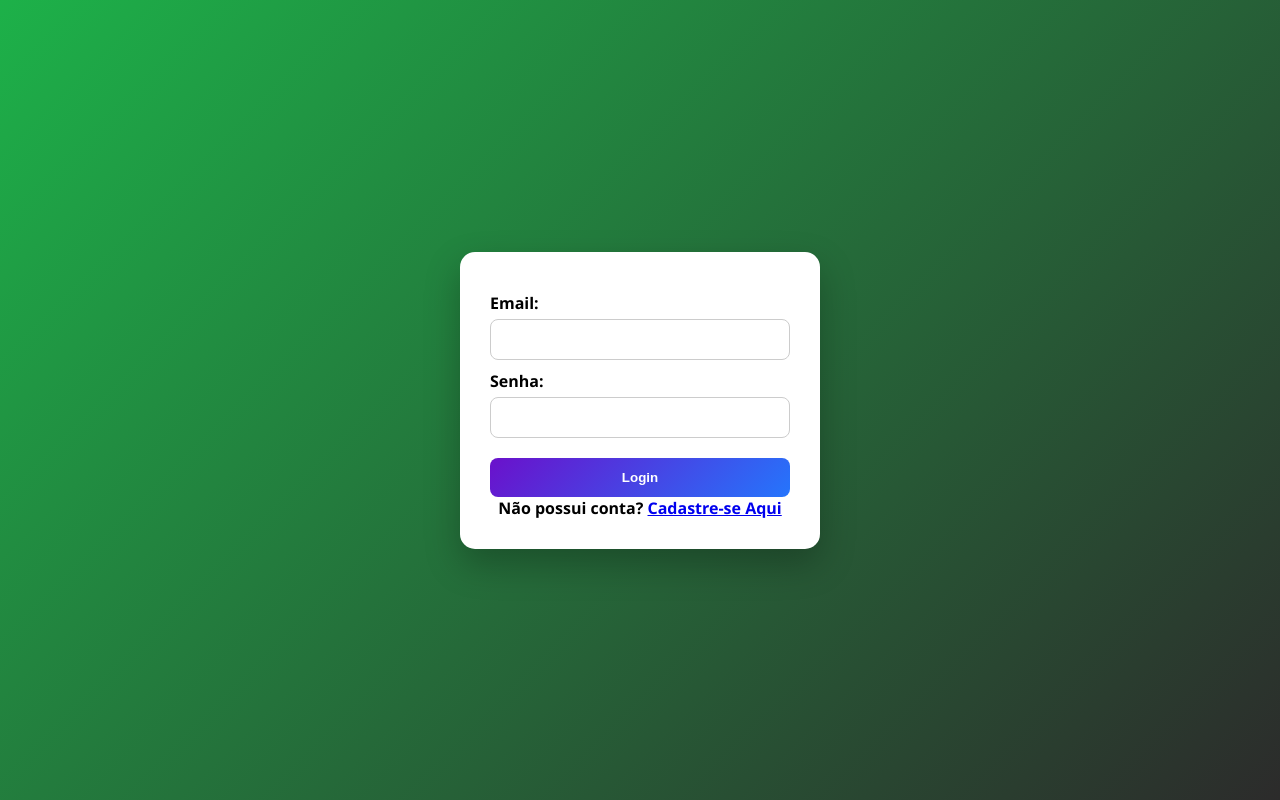
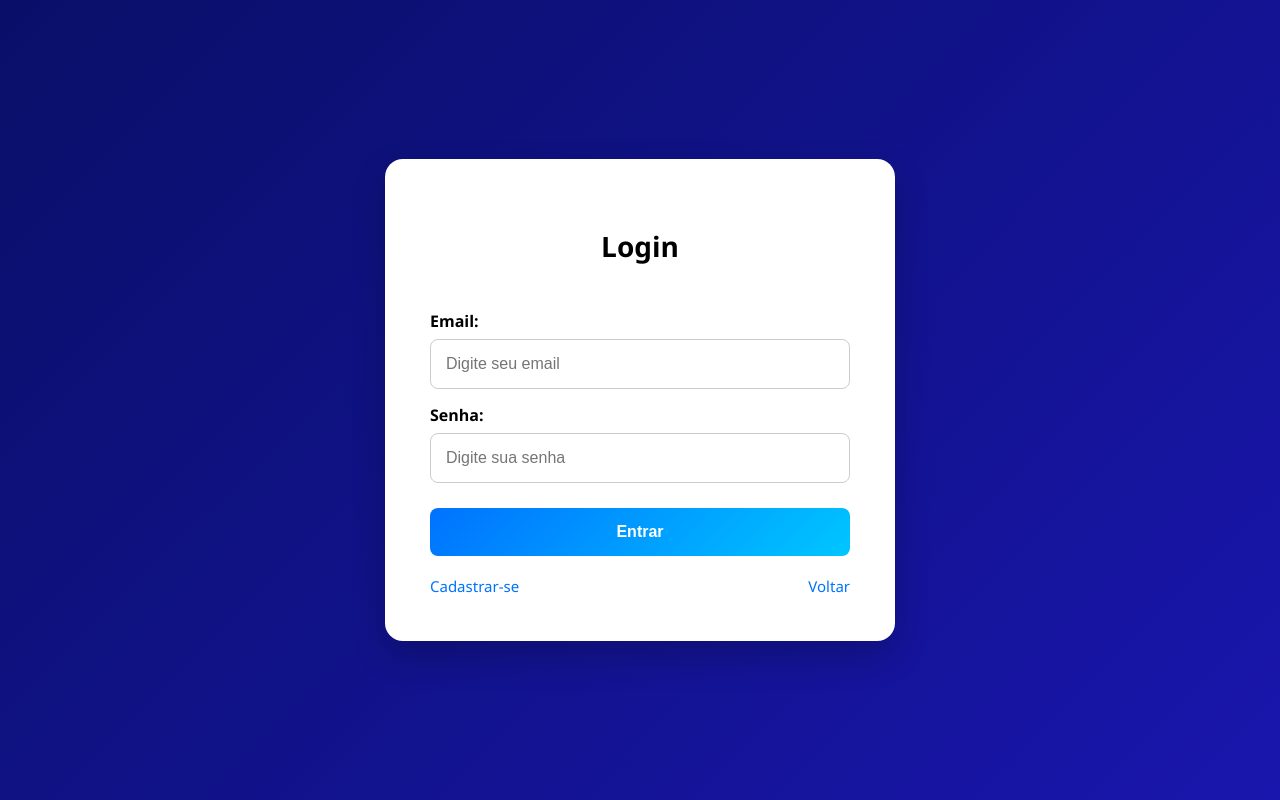
Before and after one commit to victor-hpsaraiva/Controle_Orcamentario, a website: page telaLogin.html in a window 1280 px wide. Drawn offline with Linux system fonts and the light colour scheme.

Commit message:
site cadastrando corretamente no banco de dados + tela de login (feito pelo josue que havia mandado no teams)

```diff
--- a/css/login.css
+++ b/css/login.css
@@ -1,4 +1,4 @@
-/* Tela inteira centralizada */
+/* Tela inteira */
 body {
     margin: 0;
     padding: 0;
@@ -8,28 +8,28 @@ body {
     justify-content: center;
     align-items: center;
 
-  background: linear-gradient(135deg, #1db149, #2c2b2b);
-  font-family: "Segoe UI", Arial, sans-serif;
+    font-family: 'Segoe UI', Arial, sans-serif;
+    background: linear-gradient(135deg, #090f68, #1916ad);
 }
 
-/* Card de login */
-section {
+/* Card maior */
+.card {
     background: white;
-  padding: 30px;
-  border-radius: 15px;
-  width: 300px;
+    padding: 45px;
+    border-radius: 18px;
+    width: 420px;
+
+    box-shadow: 0 15px 35px rgba(0, 0, 0, 0.2);
     text-align: center;
-
-  box-shadow: 0 15px 35px rgba(0, 0, 0, 0.25);
 }
 
 /* Título */
-section h2 {
-  margin-bottom: 20px;
-  color: #333;
+.card h2 {
+    margin-bottom: 30px;
+    font-size: 28px;
 }
 
-/* Form */
+/* Formulário */
 #form {
     display: flex;
     flex-direction: column;
@@ -37,44 +37,68 @@ section h2 {
 
 /* Labels */
 #form label {
-  margin-top: 10px;
+    margin-top: 15px;
     font-weight: 600;
     text-align: left;
+    font-size: 16px;
 }
 
 /* Inputs */
 #form input {
-  padding: 12px;
-  margin-top: 5px;
+    padding: 15px;
+    margin-top: 7px;
     border-radius: 8px;
     border: 1px solid #ccc;
+    font-size: 16px;
     transition: 0.3s;
 }
 
-/* Efeito foco */
+/* Focus bonito */
 #form input:focus {
-  border-color: #6a11cb;
-  box-shadow: 0 0 5px rgba(106, 17, 203, 0.5);
+    border-color: #4facfe;
+    box-shadow: 0 0 5px rgba(79, 172, 254, 0.6);
     outline: none;
 }
 
 /* Botão */
 #form button {
-  margin-top: 20px;
-  padding: 12px;
+    margin-top: 25px;
+    padding: 15px;
     border: none;
     border-radius: 8px;
 
-  background: linear-gradient(135deg, #6a11cb, #2575fc);
+    background: linear-gradient(135deg, #0072ff, #00c6ff);
     color: white;
+    font-size: 16px;
     font-weight: bold;
     cursor: pointer;
 
     transition: 0.3s;
 }
 
-/* Hover botão */
+/* Hover */
 #form button:hover {
     transform: translateY(-2px);
     box-shadow: 0 5px 15px rgba(0, 0, 0, 0.3);
 }
+
+/* Links */
+.links {
+    margin-top: 20px;
+    display: flex;
+    justify-content: space-between;
+}
+
+/* Estilo links */
+.links a {
+    font-size: 15px;
+    color: #0072ff;
+    text-decoration: none;
+    transition: 0.3s;
+}
+
+/* Hover links */
+.links a:hover {
+    text-decoration: underline;
+    color: #0056cc;
+}
--- a/telaLogin.html
+++ b/telaLogin.html
@@ -8,28 +8,28 @@
     <title>SmartSpend</title>
 </head>
 <body>
+ <main>
+    <section class="card">
+        <h2>Login</h2>
 
-     <main>
-        <section>
-            <div id="form">
-                <label>Email:</label>
-                <input type="email" id="emailLogin">
+        <div id="form">
+            <label>Email:</label>
+            <input type="email" id="emailLogin" placeholder="Digite seu email">
 
-                <label>Senha:</label>
-                <input type="password" id="senhaLogin">
+            <label>Senha:</label>
+            <input type="password" id="senhaLogin" placeholder="Digite sua senha">
 
+            <button onclick="login()">Entrar</button>
 
-                   <button onclick="login()">Login</button>
-
-                   <div"><label for="cadastro">Não possui conta? <a href="Cadastro.html">Cadastre-se Aqui</a></label></div>
+            <!-- Links extras -->
+            <div class="links">
+                <a href="Cadastro.html">Cadastrar-se</a>
+                <a href="home.html">Voltar</a>
             </div>
-
-        </section>
-    </main>
+        </div>
+    </section>
+</main>
 
     <script src="js/scriptLogin.js"></script>
 
-
-
-</body>
 </html>
```
Also changed, not shown: Cadastro.html (+4 -0 lines), js/scriptOrcamento.js (+5 -5 lines). Lines whose indentation alone changed are shown as unchanged.
